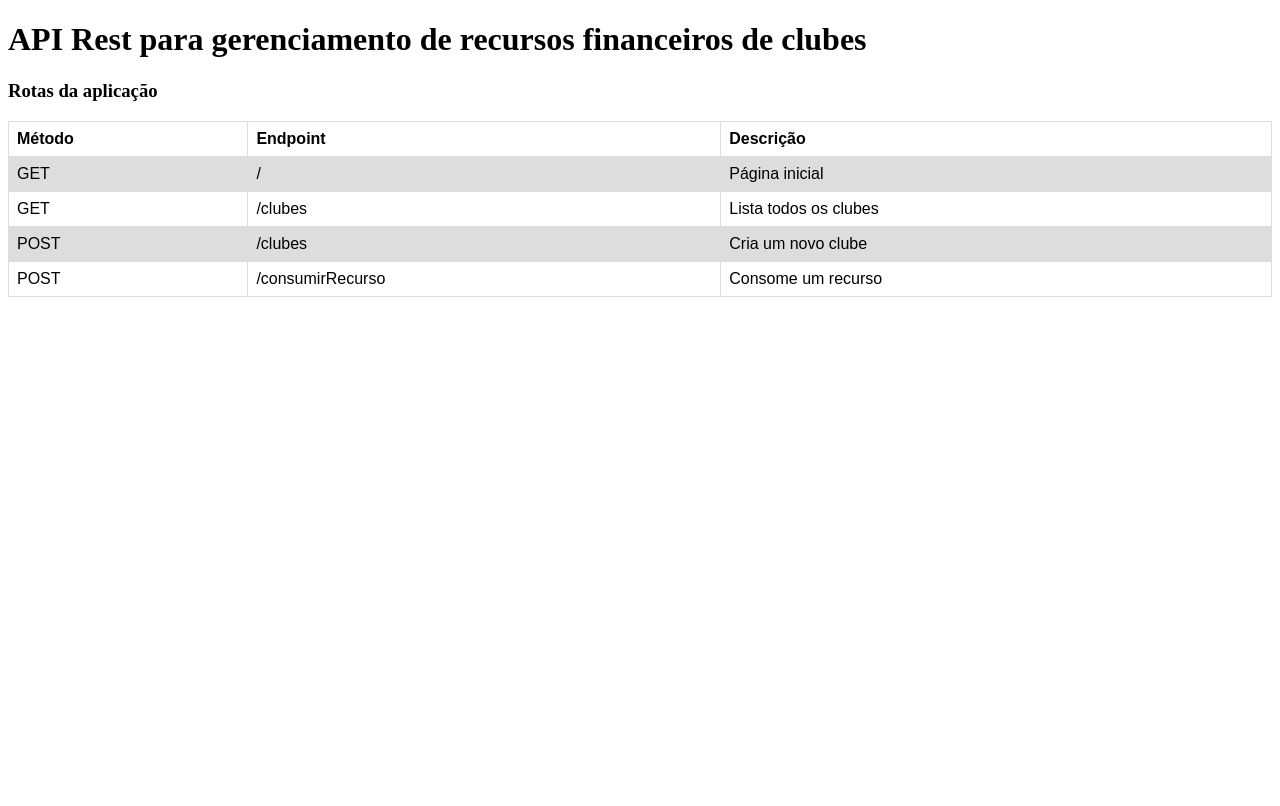
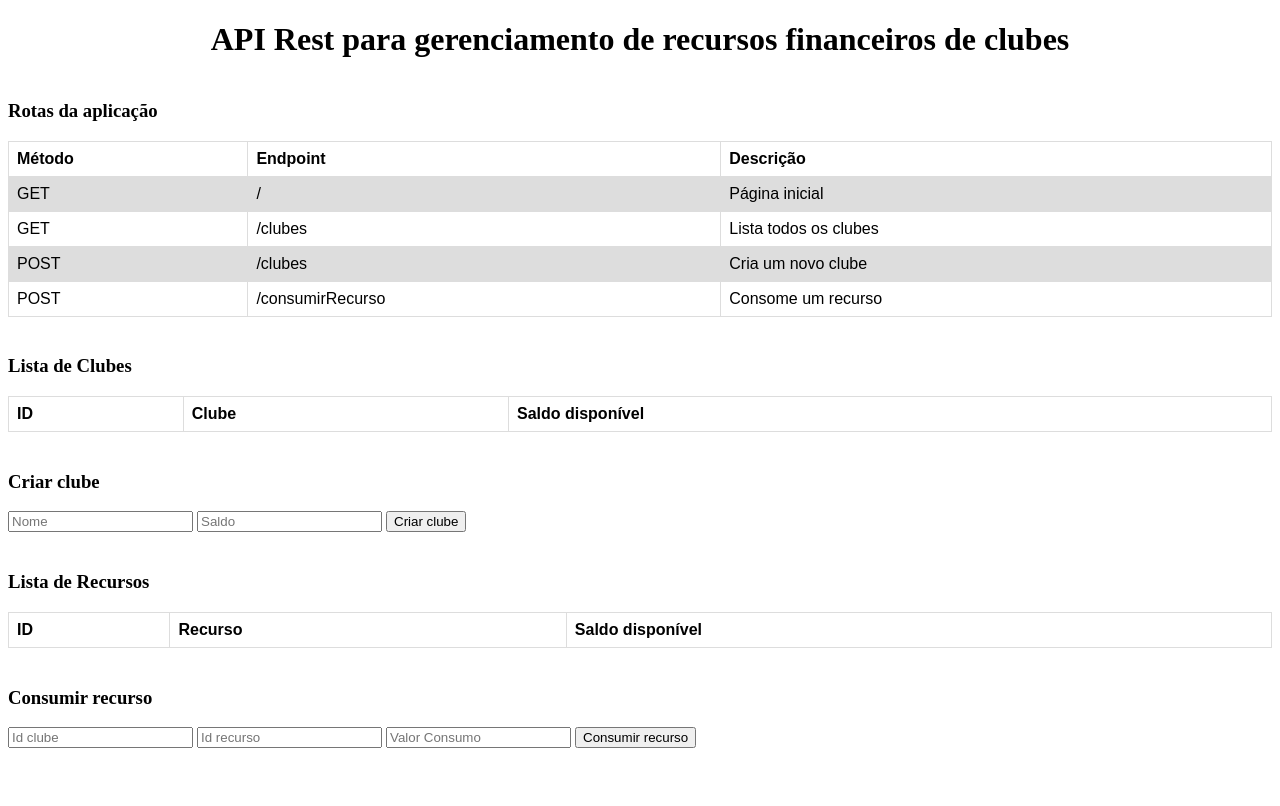
Before and after one commit to Thiag0MR/api-rest-php, a PHP site: page / in a window 1280 px wide. Before the commit the page ends 297 px from the top, so only its background shows below. Run offline with PHP 8.4, Linux system fonts and the light colour scheme; data that the repository does not hold is empty.

Commit message:
Front da aplicação

```diff
--- /dev/null
+++ b/public/css/styles.css
@@ -0,0 +1,27 @@
+body {
+    padding-bottom: 50px;
+}
+
+h1 {
+    text-align: center;
+}
+
+h3 {
+    padding-top: 20px;
+}
+
+table {
+    font-family: arial, sans-serif;
+    border-collapse: collapse;
+    width: 100%;
+}
+
+td, th {
+    border: 1px solid #dddddd;
+    text-align: left;
+    padding: 8px;
+}
+
+tr:nth-child(even) {
+    background-color: #dddddd;
+}
--- /dev/null
+++ b/public/js/endpoint.js
@@ -0,0 +1,105 @@
+async function criarListaClubes() {
+    response = await fetch("./clubes");
+    if (!response.ok) {
+        throw new Error("Erro ao obter lista de clubes.");
+    }
+    clubes = await response.json();
+    for (const clube of clubes) {
+        const tr = document.createElement("tr");
+        tr.className = "clubeItem";
+        const td = [];
+        for(let i = 0; i < 3; i++) {
+            td[i] = tr.appendChild(document.createElement("td"));
+        }
+        td[0].appendChild(document.createTextNode(clube.id));
+        td[1].appendChild(document.createTextNode(clube.clube));
+        td[2].appendChild(document.createTextNode(clube.saldo_disponivel));
+        document.getElementById("lista-clubes").insertAdjacentElement("beforeend", tr);
+    }
+}
+
+async function criarListaRecursos() {
+    response = await fetch("./recursos");
+    if (!response.ok) {
+        throw new Error("Erro ao obter lista de recursos.");
+    }
+    recursos = await response.json();
+    for (const recurso of recursos) {
+        const tr = document.createElement("tr");
+        tr.className = "recursoItem";
+        const td = [];
+        for(let i = 0; i < 3; i++) {
+            td[i] = tr.appendChild(document.createElement("td"));
+        }
+        td[0].appendChild(document.createTextNode(recurso.id));
+        td[1].appendChild(document.createTextNode(recurso.recurso));
+        td[2].appendChild(document.createTextNode(recurso.saldo_disponivel));
+        document.getElementById("lista-recursos").insertAdjacentElement("beforeend", tr);
+    }
+}
+
+async function criarClube() {
+    let clube = clubeForm.clube.value;
+    let saldo_disponivel = clubeForm.saldo_disponivel.value;
+    if (clube == "" || saldo_disponivel == "") {
+        alert("Valores inválidos");
+        return;
+    }
+    let response = await fetch("./clubes", {
+        method: "POST",
+        headers: {"Content-Type": "application/json; charset=utf-8"},
+        body: JSON.stringify({"clube": clube, "saldo_disponivel": saldo_disponivel})
+    });
+    if (!response.ok) {
+        let body = await response.json();
+        alert(`Falha ao criar clube! ${body}`);
+    } else {
+        alert("Clube criado com sucesso!");
+        atualizarListaClubes();
+    }
+}
+
+function atualizarListaClubes() {
+    let clubes = document.querySelectorAll(".clubeItem");
+    clubes.forEach(clube => clube.remove());
+    criarListaClubes();
+}
+
+async function consumirRecurso() {
+    let clube_id = consumirRecursoForm.clube_id.value;
+    let recurso_id = consumirRecursoForm.recurso_id.value;
+    let valor_consumo = consumirRecursoForm.valor_consumo.value;
+    if (clube_id == "" || recurso_id == "" || valor_consumo == "") {
+        alert("Valores inválidos");
+        return;
+    }
+    let response = await fetch("./consumirRecurso", {
+        method: "POST",
+        headers: {"Content-Type": "application/json; charset=utf-8"},
+        body: JSON.stringify(
+            {"clube_id": clube_id,
+            "recurso_id": recurso_id,
+            "valor_consumo": valor_consumo
+            })
+    });
+    if (!response.ok) {
+        let body = await response.json();
+        alert(`Falha ao consumir recurso! ${body}`);
+    } else {
+        alert("Recurso consumido com sucesso!");
+        atualizarListaClubes();
+        atualizarListaRecursos();
+    }
+}
+
+function atualizarListaRecursos() {
+    let recursos = document.querySelectorAll(".recursoItem");
+    recursos.forEach(recurso => recurso.remove());
+    criarListaRecursos();
+}
+
+var clubeForm = document.getElementById("criar-clube-form");
+document.getElementById("criar-clube-btn").addEventListener("click", criarClube);
+
+var consumirRecursoForm = document.getElementById("consumir-recurso-form");
+document.getElementById("consumir-recurso-btn").addEventListener("click", consumirRecurso);
--- a/src/core/Router.php
+++ b/src/core/Router.php
@@ -50,6 +50,7 @@ class Router{
     }
 
     public function renderView($viewName) {
-        return file_get_contents(Application::$ROOT_DIR.'/src/view/'.$viewName.'.php');
+        $file = Application::$ROOT_DIR.'/src/view/'.$viewName.'.php';
+        return file_get_contents($file);
     }
 }
--- a/src/view/home.php
+++ b/src/view/home.php
@@ -5,25 +5,13 @@
     <meta http-equiv="X-UA-Compatible" content="IE=edge">
     <meta name="viewport" content="width=device-width, initial-scale=1.0">
     <title>REST API</title>
-    <style>
-        table {
-            font-family: arial, sans-serif;
-            border-collapse: collapse;
-            width: 100%;
-        }
-
-        td, th {
-            border: 1px solid #dddddd;
-            text-align: left;
-            padding: 8px;
-        }
-
-        tr:nth-child(even) {
-            background-color: #dddddd;
-        }
-    </style>
+    <link rel="stylesheet" type="text/css" href="./css/styles.css"/>
 </head>
 <body>
+    <header>
+
+    </header>
+    <main>
         <h1>API Rest para gerenciamento de recursos financeiros de clubes</h1>
 
         <h3>Rotas da aplicação</h3>
@@ -54,5 +42,52 @@
                 <td>Consome um recurso</td>
             </tr>
         </table>
+
+        <h3>Lista de Clubes</h3>
+        <table id="lista-clubes">
+            <tr>
+                <th>ID</th>
+                <th>Clube</th>
+                <th>Saldo disponível</th>
+            </tr>
+        </table>
+
+        <div>
+            <h3>Criar clube</h3>
+            <form id="criar-clube-form">
+                <input type="text" name="clube" placeholder="Nome "/>
+                <input type="text" name="saldo_disponivel" placeholder="Saldo"/>
+                <input id="criar-clube-btn" type="button" name="submit-clube" value="Criar clube"/>
+            </form>
+        </div>
+
+        <h3>Lista de Recursos</h3>
+        <table id="lista-recursos">
+            <tr>
+                <th>ID</th>
+                <th>Recurso</th>
+                <th>Saldo disponível</th>
+            </tr>
+        </table>
+
+        <div>
+            <h3>Consumir recurso</h3>
+            <form id="consumir-recurso-form">
+                <input type="text" name="clube_id" placeholder="Id clube "/>
+                <input type="text" name="recurso_id" placeholder="Id recurso"/>
+                <input type="text" name="valor_consumo" placeholder="Valor Consumo"/>
+                <input id="consumir-recurso-btn" type="button" name="submit-consumir" value="Consumir recurso"/>
+            </form>
+        </div>
+
+
+    </main>
+    <footer>
+    </footer>
+    <script src="./js/endpoint.js"></script>
+    <script>
+        criarListaClubes();
+        criarListaRecursos();
+    </script>
 </body>
 </html>
```
Lines whose indentation alone changed are shown as unchanged.
